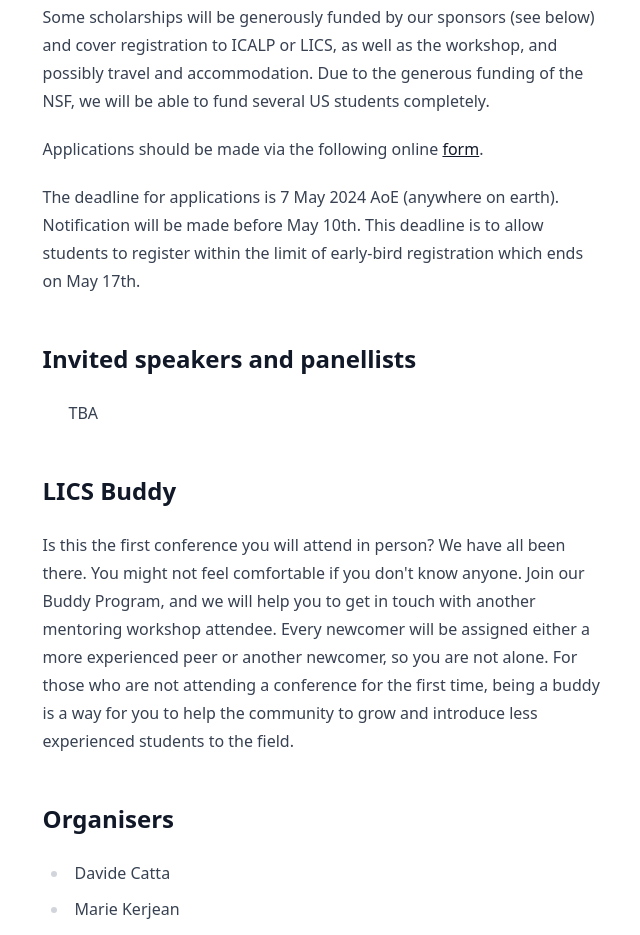
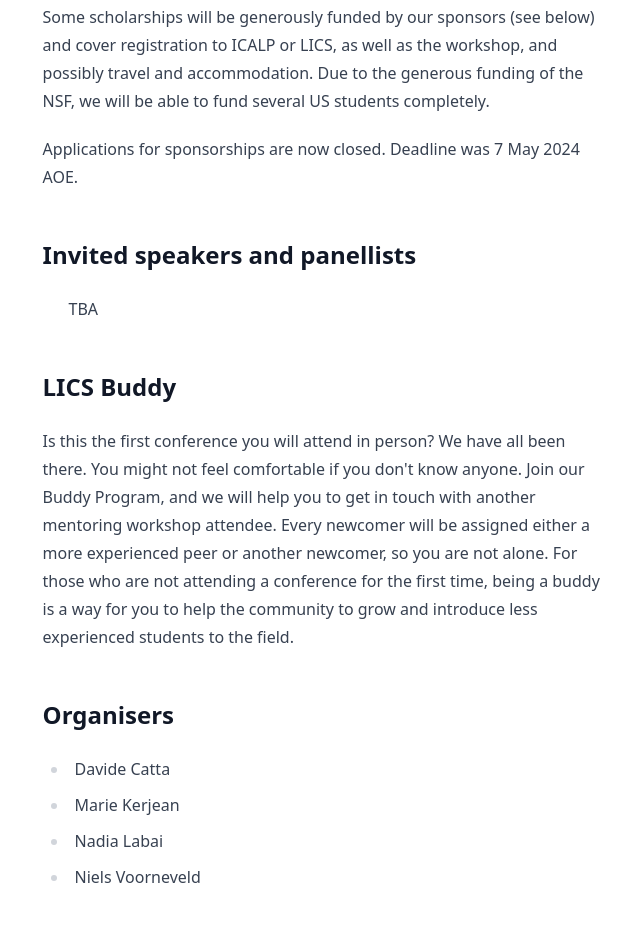
Before and after one commit to logic-mentoring-workshop/logic-mentoring-workshop.github.io, a website: page lics24/index.html in a window 1280 px wide. Shown: the part 785-1720 px from the top of the page, without its empty margins (316-956 px from the left). Drawn offline with Linux system fonts and the light colour scheme.

Commit message:
Update index.html
Remove sponsorship link

```diff
--- a/lics24/index.html
+++ b/lics24/index.html
@@ -48,12 +48,8 @@
 	        Due to the generous funding of the NSF, we will be able to fund several US students completely.
      </p>
       <p>
-	        Applications should be made via the following online
-	       <a href="https://lipn.univ-paris13.fr/limesurvey/index.php/886399?lang=en">form</a>.
+	        Applications for sponsorships are now closed. Deadline was 7 May 2024 AOE.
        </p>
-                The deadline for applications is 7 May 2024 AoE (anywhere on earth). Notification will be made before May 10th.
-	        This deadline is to allow students to register within the limit of early-bird registration which ends on May 17th.
-
 
     </p>
     <h2>Invited speakers and panellists</h2>
```
